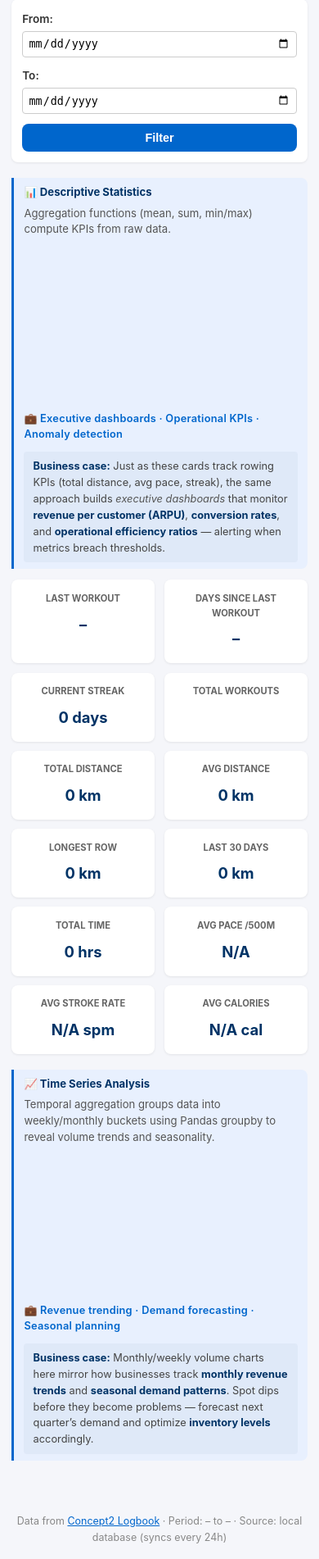
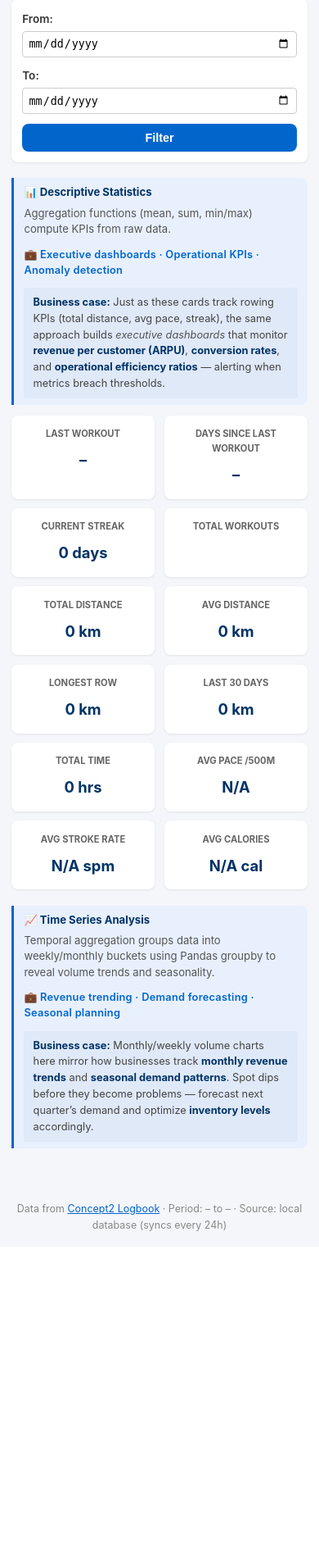
Before and after one commit to eduardocabrera1983/rowing-app, a FastAPI app: template rowing_app/templates/dashboard.html in a window 390 px wide. Shown: the part 138-2040 px from the top of the page at 82% size. After the commit the page ends 1640 px from the top, so only its background shows below. Run offline with FastAPI, Linux system fonts and the light colour scheme; the template is opened without the code that fills it, so the values that code supplies are empty; some libraries are stand-ins or nearby versions.

Commit message:
Reset flex-basis on stacked technique hint children
flex-basis maps to height in a column container, inflating the hint box.

```diff
--- a/rowing_app/static/style.css
+++ b/rowing_app/static/style.css
@@ -366,6 +366,8 @@ footer a { color: var(--c2-accent); }
 
     /* Stacking prevents the label/text/business columns collapsing to one word per line. */
     .technique-hint { flex-direction: column; align-items: stretch; gap: 0.35rem; }
+    /* flex-basis becomes height once stacked, so reset it or children inflate. */
+    .technique-hint > * { flex: 0 1 auto; }
     .technique-label { white-space: normal; }
 
     .charts h2, .personal-bests h2, .breakdown h2 { font-size: 1.15rem; }
```
